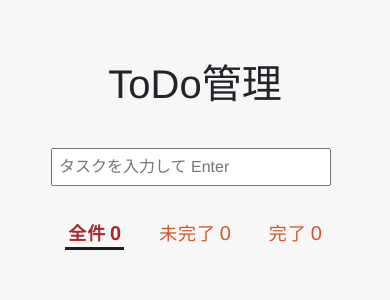
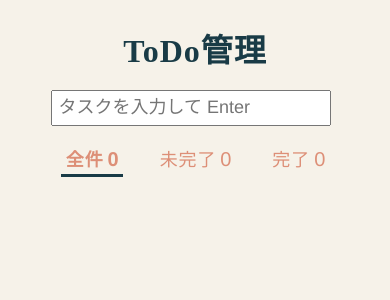
Before and after one commit to t-shimpo/React-ToDo, a React (Create React App) app: page / in a window 390 px wide. Shown: the top 300 px of the page. Built offline with nearby package versions, Linux system fonts and the light colour scheme.

Commit message:
UIの改善

```diff
--- a/src/components/Item.jsx
+++ b/src/components/Item.jsx
@@ -18,11 +18,13 @@ function Item({ item,onCheck,onDelete,onEdit }) {
     <li>
       <div className="item-left col-12 col-md-9 col-sm-8">
         <input
+          className="check"
           type="checkbox"
           checked={item.done}
           onChange={handleChange}
           />
-        <span className={item.done ? 'text-secondary item-done' : ''}>
+        <span
+          className={item.done ? 'text-secondary item-done' : ''}>
           {item.text}
         </span>
       </div>
--- a/src/css/EditItem.css
+++ b/src/css/EditItem.css
@@ -2,6 +2,7 @@
   font-size: 18px;
   padding-left: 6px;
   width: 250px;
+  color: #333;
 }
 
 .edit>.item-left {
--- a/src/css/Filter.css
+++ b/src/css/Filter.css
@@ -1,10 +1,14 @@
+.filter-tabs {
+  margin-bottom: 2.3em;
+}
+
 .filter-tabs a {
   margin: 0 16px;
   font-size: 18px;
-  padding: 5px 2px 3px 3px;
+  padding: 5px 3px 4px 5px;
   letter-spacing: .05em;
   text-decoration: none;
-  color: rgb(212, 86, 36);
+  color: #DD8F77;
 }
 
 .filter-tabs a span {
@@ -13,7 +17,13 @@
 }
 
 .filter-tabs .current-tab {
-  color: brown;
+  color: #DD8F77;
   font-weight: bold;
-  border-bottom: 3px solid rgb(31, 30, 30);
+  border-bottom: 3px solid #193B46;
 }
+
+@media (max-width: 576px) {
+  .heading {
+    margin: 1em 0 .6em;
+  }
+}
--- a/src/css/Input.css
+++ b/src/css/Input.css
@@ -1,11 +1,20 @@
 .input {
   width: 280px;
-  height: 38px;
+  height: 42px;
+  font-size: 18px;
   padding-left: 6px;
   margin-right: .5em;
-  margin-bottom: 2em;
+  margin-bottom: 1.8em;
+  color: #333;
 }
 
 .input-btn {
   vertical-align: top;
 }
+
+@media (max-width: 576px) {
+  .input {
+    height: 36px;
+    margin-bottom: 1em;
+  }
+}
--- a/src/css/Item.css
+++ b/src/css/Item.css
@@ -2,8 +2,12 @@ li {
   margin: 15px 0;
 }
 
-li input {
-  margin-right: 8px;
+li .check {
+  margin-top: 1px;
+  margin-right: 11px;
+  transform: scale(1.45);
+  vertical-align: text-top;
+  cursor: pointer;
 }
 
 li span {
@@ -51,3 +55,11 @@ li>.item-right {
     padding-right: 10px;
   }
 }
+
+@media (max-width: 576px) {
+  li .check {
+    margin-right: 9px;
+    margin-top: 2px;
+    transform: scale(1.3);
+  }
+}
--- a/src/css/Todo.css
+++ b/src/css/Todo.css
@@ -1,5 +1,9 @@
 .heading {
-  margin: 1.5em 0 1em;
+  margin: 1.5em 0 1.2em;
+  font-family: "MS Pゴシック";
+  font-weight: 600;
+  letter-spacing: .03em;
+  color: #193B46;
 }
 
 ul,.item-number {
@@ -21,3 +25,14 @@ ul {
   padding-left: 12px;
   margin: 1.8em auto 0;
 }
+
+hr {
+  background-color: #D6CCC3;
+}
+
+@media (max-width: 576px) {
+  .heading {
+    font-size: 32px;
+    margin: 1em 0 .6em;
+  }
+}
--- a/src/css/index.css
+++ b/src/css/index.css
@@ -1,10 +1,11 @@
 body {
-  background-color: rgb(247, 247, 247);
+  background-color: #F6F2E9;
   margin: 0;
   font-family:'Helvetica Neue', Arial, -apple-system, BlinkMacSystemFont, 'Segoe UI', 'Roboto', 'Oxygen',
     'Ubuntu', 'Cantarell', 'Fira Sans', 'Droid Sans', sans-serif;
   -webkit-font-smoothing: antialiased;
   -moz-osx-font-smoothing: grayscale;
+  color: #333;
 }
 
 code {
```
Also changed, not shown: 1 other file (tests, documents, lock files or other folders).
